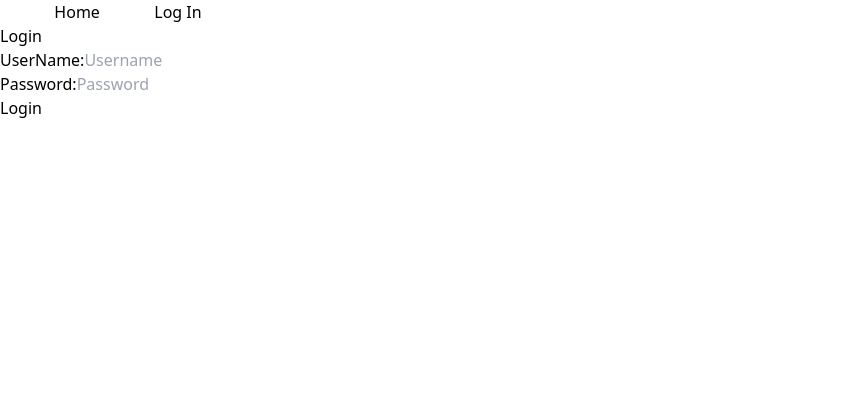
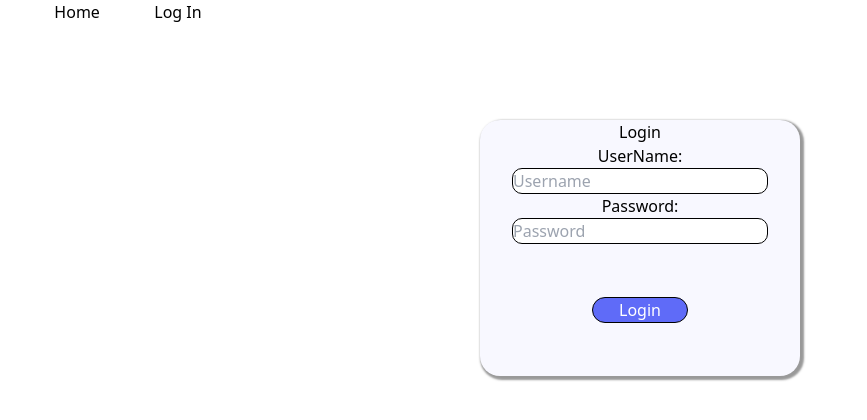
Before and after one commit to cyberseekers/SearchEngine, a Next.js app: page /log-in in a window 1280 px wide. Shown: the top 420 px of the page, without its empty margins (0-867 px from the left). Built offline with nearby package versions, Linux system fonts and the light colour scheme.

Commit message:
completed formatting for login page

```diff
--- a/styles/login.css
+++ b/styles/login.css
@@ -0,0 +1,51 @@
+.login-form{
+    text-align: center;
+    box-shadow:2px 2px 2px 2px rgba(128,128,128,0.8);
+    max-width:20em;
+    height:40%;
+    background-color: ghostwhite;
+    display:flex;
+    flex-direction: column;
+    justify-content: center;
+    border-radius: 20px;
+    margin:auto;
+
+}
+
+.log-submit{
+    background-color: rgba(30, 48, 246, 0.7);
+    border:1px solid black;
+    border-radius:30px;
+    width: 30%;
+    margin:auto;
+    color:white;
+
+
+}
+
+.login-box{
+    margin-top:6em;
+    height:40em;
+
+}
+
+.label-login{
+    display:flex;
+    flex-direction: column;
+    justify-content: space-evenly;
+
+}
+
+.password-box{
+    width:80%;
+    margin:auto;
+    border-radius: 10px;
+    border:1px solid black;
+}
+
+.username-box{
+    width:80%;
+    margin:auto;
+    border-radius: 10px;
+    border:1px solid black;
+}
```
